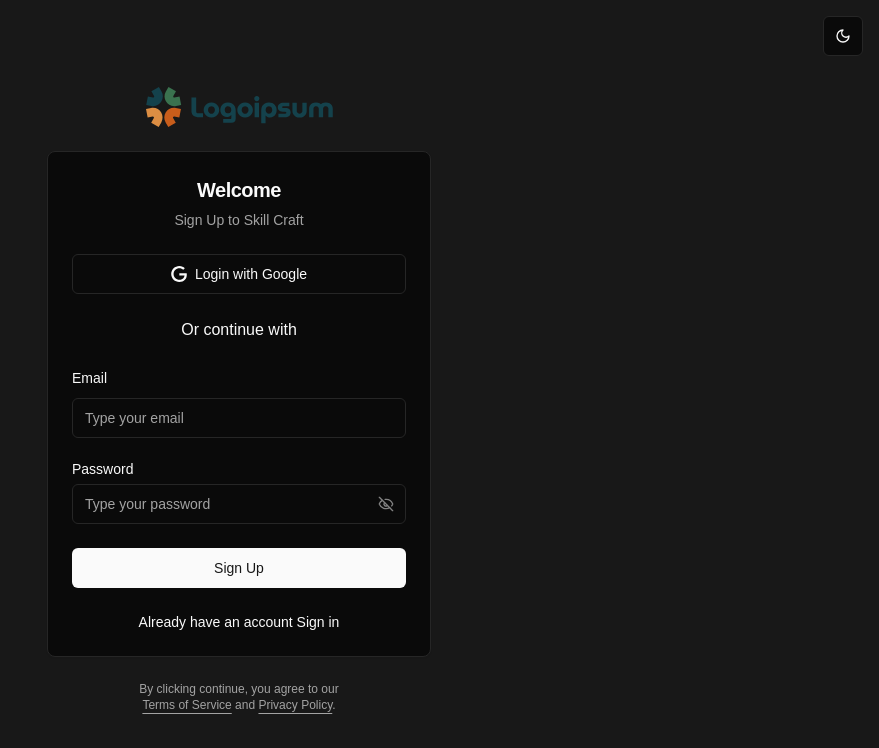
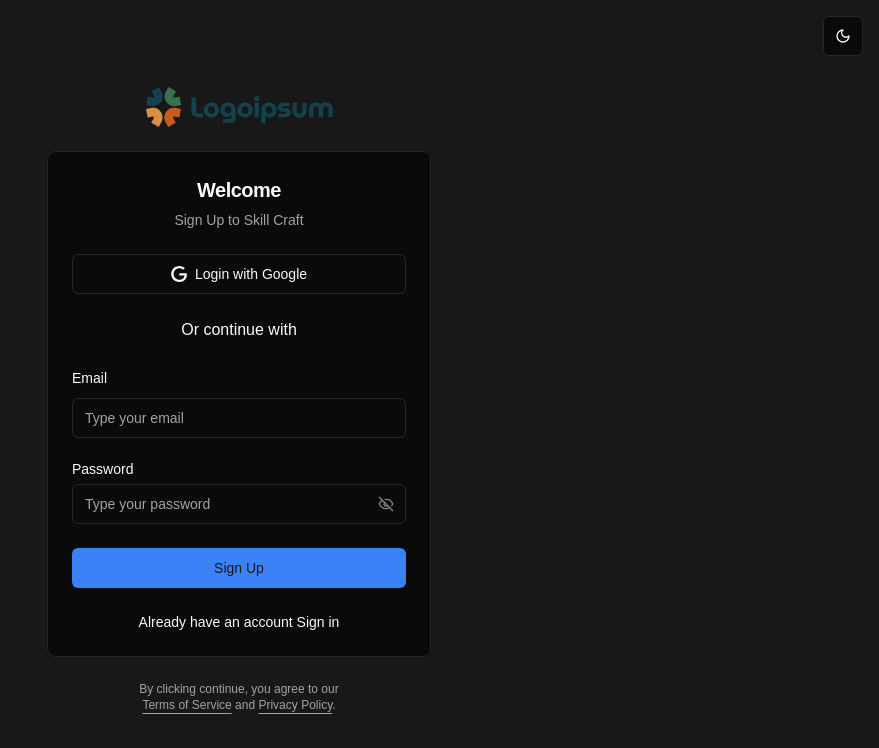
Before and after one commit to crarrer-way-org/career-way-web, a Next.js app: page /sign-up in a window 1280 px wide. Shown: the top 748 px of the page, without its empty margins (401-1280 px from the left). Built offline with nearby package versions, Linux system fonts and the light colour scheme; no server answers; what hono would draw is missing.

Commit message:
style: change primary color to blue

```diff
--- a/src/app/globals.css
+++ b/src/app/globals.css
@@ -14,7 +14,8 @@
     --card-foreground: 0 0% 3.9%;
     --popover: 0 0% 100%;
     --popover-foreground: 0 0% 3.9%;
-    --primary: 0 0% 9%;
+    /*--primary: 0 0% 9%;*/
+    --primary: 221.2 83.2% 53.3%;
     --primary-foreground: 0 0% 98%;
     --secondary: 0 0% 96.1%;
     --secondary-foreground: 0 0% 9%;
@@ -49,7 +50,8 @@
     --card-foreground: 0 0% 98%;
     --popover: 0 0% 3.9%;
     --popover-foreground: 0 0% 98%;
-    --primary: 0 0% 98%;
+    /*--primary: 0 0% 98%;*/
+    --primary: 217.2 91.2% 59.8%;
     --primary-foreground: 0 0% 9%;
     --secondary: 0 0% 14.9%;
     --secondary-foreground: 0 0% 98%;
```
